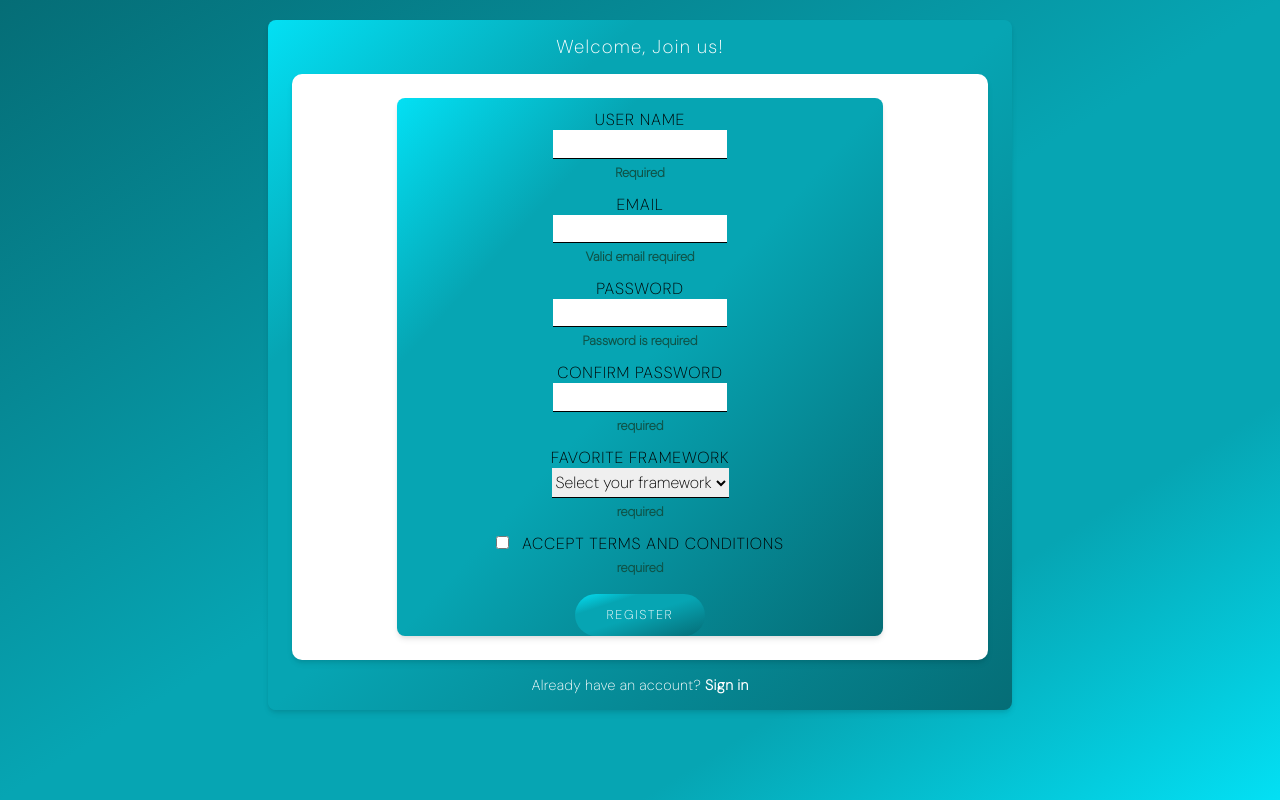
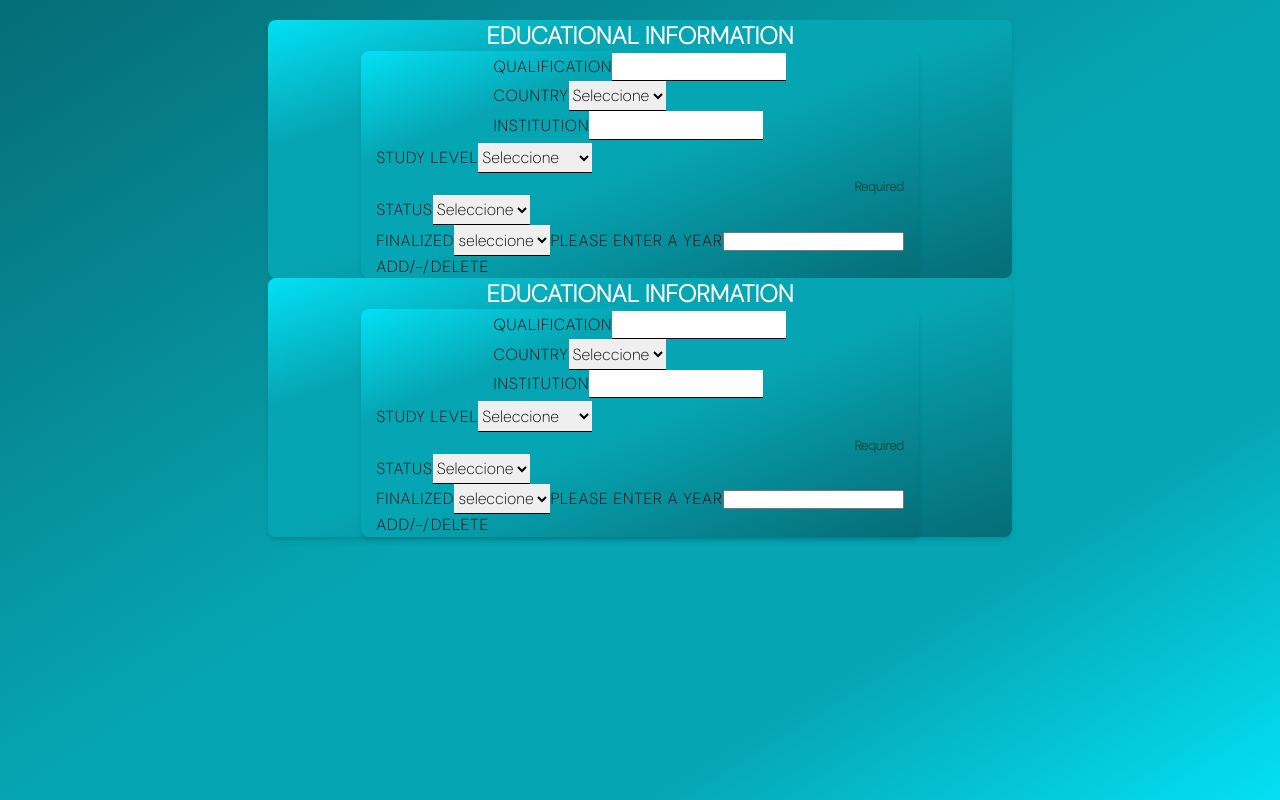
Before and after one commit to dorodrig/React_Registration_Form, a React (Vite) app: page / in a window 1280 px wide. Built offline with nearby package versions, Linux system fonts and the light colour scheme.

Commit message:
React:se crea el componente de agregar información educativa

```diff
--- a/src/App.jsx
+++ b/src/App.jsx
@@ -2,15 +2,17 @@ import { useState } from "react";
 import AuthContext from "./context/AuthContext";
 import SignUp from "./components/SignUp";
 import Personal_Information from "./components/Personal_Information";
+import Educational_Information from "./components/Educational_Information";
 
 function App() {
-  const [step, setStep] = useState("signup");
+  const [step, setStep] = useState("educational");
   return (
     <>
       <AuthContext.Provider value={{ step, setStep }}>
         <div className="container">
           {step === "signup" && <SignUp />}
           {step === "personal" && <Personal_Information />}
+          {step === "educational" && <Educational_Information />}
         </div>
       </AuthContext.Provider>
     </>
--- /dev/null
+++ b/src/components/Educational_Information.jsx
@@ -0,0 +1,80 @@
+import Educational_Informations from "./Educational_Informations";
+
+const Educational_Information = () => {
+  return (
+    <>
+      <main>
+        <h2>Educational Information</h2>
+        <form autoComplete="off">
+          <fieldset>
+            <div className="educational_container">
+              <div className="educational_container__title">
+                <label htmlFor="title">Qualification</label>
+                <input type="text" name="Qualification" id="Qualification" />
+              </div>
+              <div className="educational_container__country">
+                <label htmlFor="country">Country</label>
+                <select name="droplist_country" id="droplist_country">
+                  <option value="seleccion">Seleccione</option>
+                  <option value="Colombia">Colombia</option>
+                  <option value="Ecuador">Ecuador</option>
+                  <option value="Peru">Peru</option>
+                </select>
+              </div>
+              <div className="educational_container__institution">
+                <label htmlFor="institution">Institution</label>
+                <input type="text" name="institution" id="institution" />
+              </div>
+            </div>
+          </fieldset>
+          <fieldset>
+            <div className="Education_container_status">
+              <div className="Study_level">
+                <label htmlFor="Study_level">Study level</label>
+                <select name="Study_level" id="droplist_Study_level">
+                  <option value="Seleccione"> Seleccione</option>
+                  <option value="Secondary">Secondary</option>
+                  <option value="Technique">Technique</option>
+                  <option value="academic">Aademic</option>
+                  <option value="postgraduate">Postgraduate</option>
+                  <option value="master">Master</option>
+                  <option value="Doctorate">Doctorate</option>
+                  <option value="Otro">Otro</option>
+                </select>
+                <p className="error">Required</p>
+              </div>
+
+              <div className="Education_container_status__status">
+                <label htmlFor="status">Status</label>
+                <select name="droplist_status" id="droplist_status">
+                  <option value="seleccion">Seleccione</option>
+                  <option value="Graduado">Graduado</option>
+                  <option value="Estudiante">Estudiante</option>
+                  <option value="Egresado">Egresado</option>
+                </select>
+              </div>
+              <div className="Education_container_status__finalized">
+                <label htmlFor="finalized">Finalized</label>
+                <select name="finalizes__year" id="finalizes__year">
+                  <option value="seleccione">seleccione </option>
+                  <option value="2023">2023</option>
+                  <option value="2022">2022</option>
+                  <option value="2021">2021</option>
+                  <option value="2020">2020</option>
+                  <option value="otro"> Otro</option>
+                </select>
+                <label htmlFor="finalized_otro">Please enter a year</label>
+                <input type="number" name="year__otro" id="year_otro" />
+              </div>
+              <label htmlFor="add">Add/-/</label>
+              <label htmlFor="">Delete</label>
+            </div>
+          </fieldset>
+        </form>
+      </main>
+      <Educational_Informations />
+    </>
+  );
+};
+
+export default Educational_Information;
--- /dev/null
+++ b/src/components/Educational_Informations.jsx
@@ -0,0 +1,75 @@
+const Educational_Informations = () => {
+  return (
+    <main>
+      <h2>Educational Information</h2>
+      <form autoComplete="off">
+        <fieldset>
+          <div className="educational_container">
+            <div className="educational_container__title">
+              <label htmlFor="title">Qualification</label>
+              <input type="text" name="Qualification" id="Qualification" />
+            </div>
+            <div className="educational_container__country">
+              <label htmlFor="country">Country</label>
+              <select name="droplist_country" id="droplist_country">
+                <option value="seleccion">Seleccione</option>
+                <option value="Colombia">Colombia</option>
+                <option value="Ecuador">Ecuador</option>
+                <option value="Peru">Peru</option>
+              </select>
+            </div>
+            <div className="educational_container__institution">
+              <label htmlFor="institution">Institution</label>
+              <input type="text" name="institution" id="institution" />
+            </div>
+          </div>
+        </fieldset>
+        <fieldset>
+          <div className="Education_container_status">
+            <div className="Study_level">
+              <label htmlFor="Study_level">Study level</label>
+              <select name="Study_level" id="droplist_Study_level">
+                <option value="Seleccione"> Seleccione</option>
+                <option value="Secondary">Secondary</option>
+                <option value="Technique">Technique</option>
+                <option value="academic">Aademic</option>
+                <option value="postgraduate">Postgraduate</option>
+                <option value="master">Master</option>
+                <option value="Doctorate">Doctorate</option>
+                <option value="Otro">Otro</option>
+              </select>
+              <p className="error">Required</p>
+            </div>
+
+            <div className="Education_container_status__status">
+              <label htmlFor="status">Status</label>
+              <select name="droplist_status" id="droplist_status">
+                <option value="seleccion">Seleccione</option>
+                <option value="Graduado">Graduado</option>
+                <option value="Estudiante">Estudiante</option>
+                <option value="Egresado">Egresado</option>
+              </select>
+            </div>
+            <div className="Education_container_status__finalized">
+              <label htmlFor="finalized">Finalized</label>
+              <select name="finalizes__year" id="finalizes__year">
+                <option value="seleccione">seleccione </option>
+                <option value="2023">2023</option>
+                <option value="2022">2022</option>
+                <option value="2021">2021</option>
+                <option value="2020">2020</option>
+                <option value="otro"> Otro</option>
+              </select>
+              <label htmlFor="finalized_otro">Please enter a year</label>
+              <input type="number" name="year__otro" id="year_otro" />
+            </div>
+            <label htmlFor="add">Add/-/</label>
+            <label htmlFor="">Delete</label>
+          </div>
+        </fieldset>
+      </form>
+    </main>
+  );
+};
+
+export default Educational_Informations;
```
